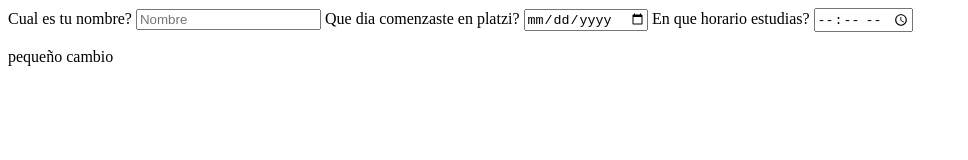
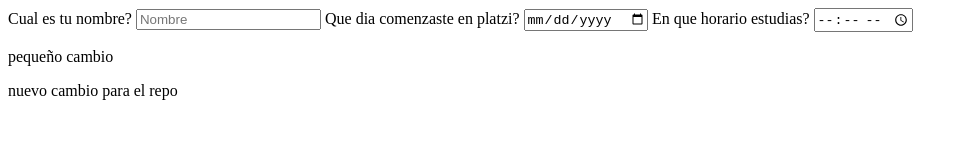
Before and after one commit to ElvDev05/mobile-first, a plain HTML site: page index.html in a window 1280 px wide. Shown: the whole page, without its empty margins (0-968 px from the left). Drawn offline with Linux system fonts and the light colour scheme.

Commit message:
una nueva version

```diff
--- a/index.html
+++ b/index.html
@@ -21,6 +21,7 @@
             <input type="time" id="horario"/>
         </label>
         <p> pequeño cambio </p>
+        <p> nuevo cambio para el repo</p>
     </form>
 </body>
 </html>
```
